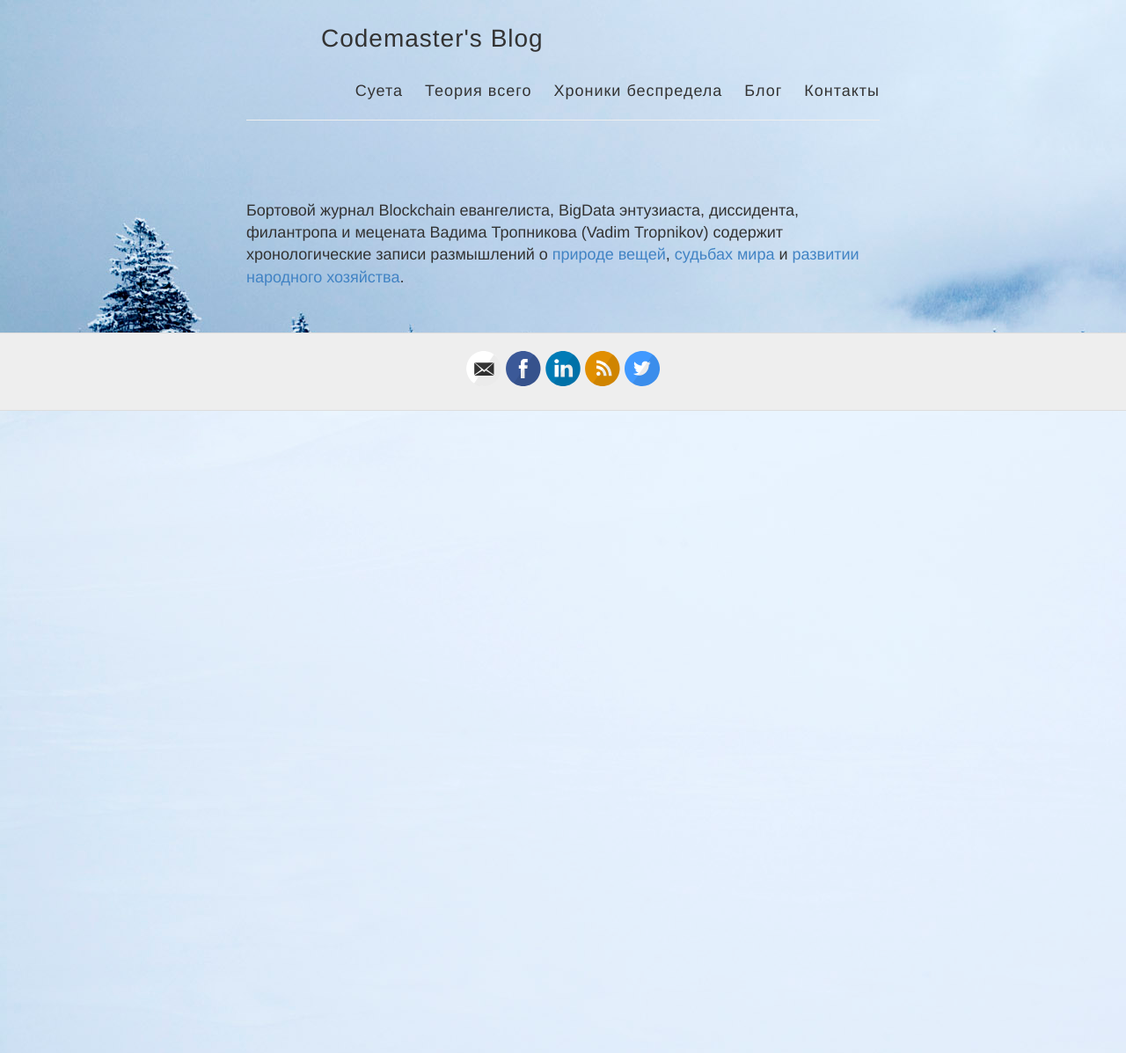
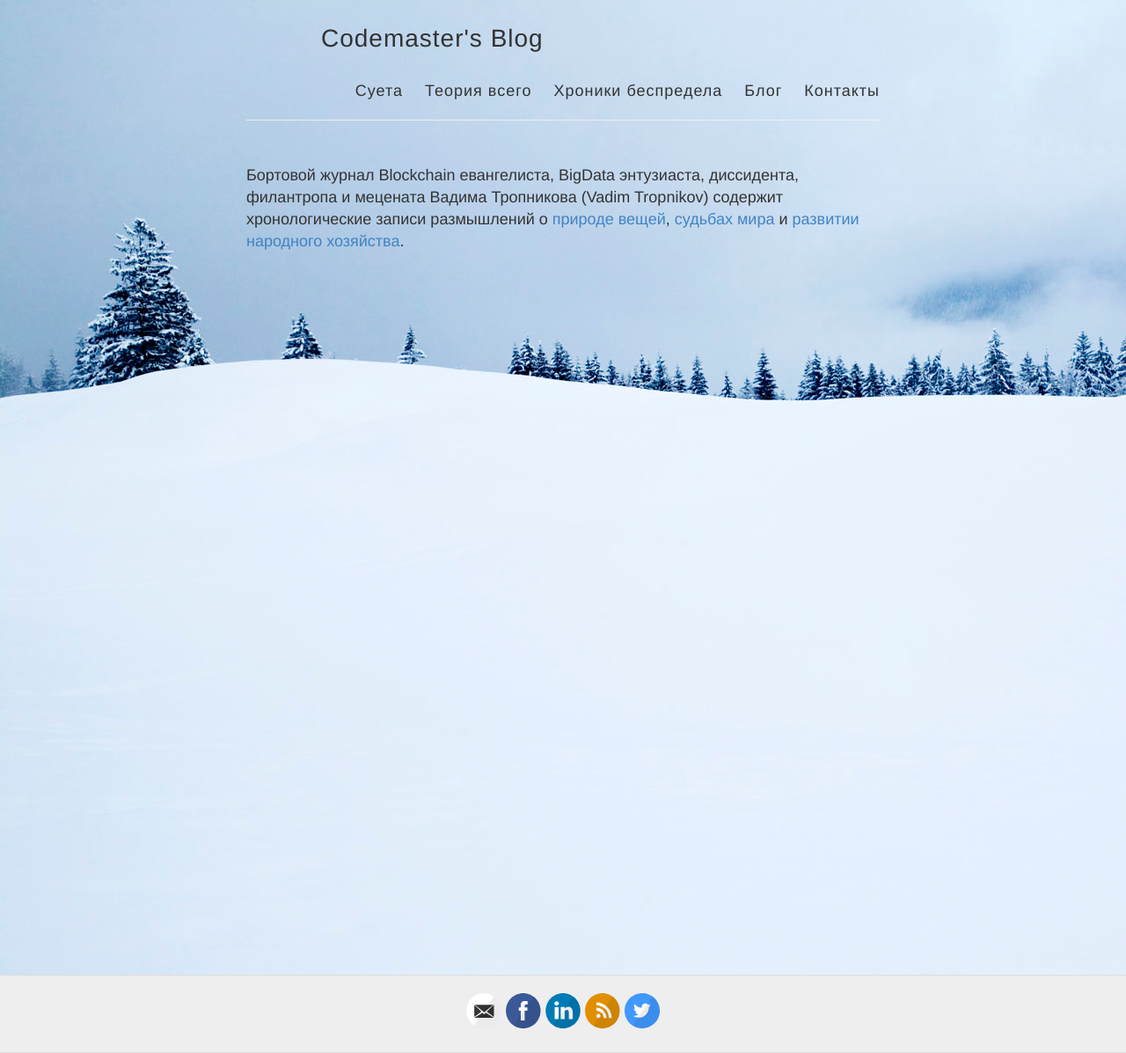
Before and after one commit to decrafts/r, a Jekyll site: the page built from index.md, in a window 1280 px wide. Shown: the whole page at 88% size. Built offline with Jekyll 4.4.1, drawn with Linux system fonts in a browser that asks for light colours; comment, search, counter and statistics services are not loaded.

Commit message:
Update index.md

```diff
--- a/index.md
+++ b/index.md
@@ -8,6 +8,10 @@ body {
 }
 </style>
 
-<div style="height: 60%">&nbsp;</div>
+Бортовой журнал Blockchain евангелиста, BigData энтузиаста, диссидента, филантропа и мецената Вадима Тропникова (Vadim Tropnikov) содержит хронологические записи размышлений о [природе вещей](/xamep/), [судьбах мира](/uncheck/) и [развитии народного хозяйства](/ktulhu/).
 
-Бортовой журнал Blockchain евангелиста, BigData энтузиаста, диссидента, филантропа и мецената Вадима Тропникова (Vadim Tropnikov) содержит хронологические записи размышлений о [природе вещей](/xamep/), [судьбах мира](/uncheck/) и [развитии народного хозяйства](/ktulhu/).
+<br/><br/><br/><br/><br/><br/>
+<br/><br/><br/><br/><br/><br/>
+<br/><br/><br/><br/><br/><br/>
+<br/><br/><br/><br/><br/><br/>
+<br/><br/><br/><br/><br/><br/>
```
